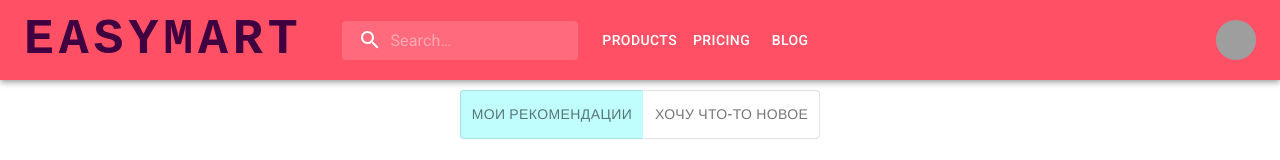
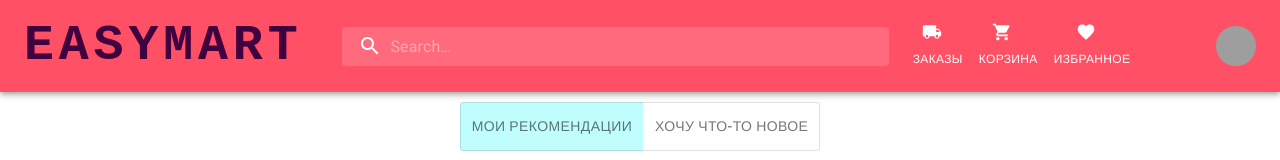
Before and after one commit to vldstkn/hakaton, a React (Vite) app in the folder Frontend/: page / in a window 1280 px wide. Shown: the top 160 px of the page. Built offline with nearby package versions, Linux system fonts and the light colour scheme; grey boxes are pictures that could not be loaded; a web font is replaced by a local one.

Commit message:
NavBar
1. Растянул поле поиска
2. добавил кнопки справа

```diff
--- a/Frontend/src/components/NavBar.tsx
+++ b/Frontend/src/components/NavBar.tsx
@@ -1,5 +1,6 @@
 import * as React from 'react';
 import AppBar from '@mui/material/AppBar';
+
 import Box from '@mui/material/Box';
 import Toolbar from '@mui/material/Toolbar';
 import IconButton from '@mui/material/IconButton';
@@ -13,10 +14,20 @@ import Tooltip from '@mui/material/Tooltip';
 import MenuItem from '@mui/material/MenuItem';
 import { alpha, InputBase } from '@mui/material';
 import SearchIcon from '@mui/icons-material/Search';
+import FavoriteIcon from '@mui/icons-material/Favorite';
+import ShoppingCartIcon from '@mui/icons-material/ShoppingCart';
+import LocalShippingIcon from '@mui/icons-material/LocalShipping';
+
 //import for mui theme
 import { styled } from "@mui/material/styles";
 
-const pages = ['Products', 'Pricing', 'Blog'];
+
+const pages = [
+  {pageName:'Заказы', IconName: LocalShippingIcon},
+  {pageName:'Корзина', IconName: ShoppingCartIcon},
+  {pageName:'Избранное', IconName: FavoriteIcon},
+
+]
 const settings = ['Profile', 'Account', 'Dashboard', 'Logout'];
 
 const Search = styled('div')(({ theme }) => ({
@@ -35,7 +46,7 @@ const Search = styled('div')(({ theme }) => ({
     },
   }));
 
-  const SearchIconWrapper = styled('div')(({ theme }) => ({
+  const IconWrapper = styled('div')(({ theme }) => ({
     padding: theme.spacing(0, 2),
     height: '100%',
     position: 'absolute',
@@ -87,7 +98,7 @@ function ResponsiveAppBar() {
             variant="h6"
             noWrap
             component="a"
-            href="#app-bar-with-responsive-menu"
+            href="../MainPage.tsx"
             sx={{
               mr: 2,
               display: { xs: 'none', md: 'flex' },
@@ -101,49 +112,15 @@ function ResponsiveAppBar() {
           >
             EASYMART
           </Typography>
-          <Search>
-            <SearchIconWrapper>
+          <Search sx={{ flexGrow: 8}}>
+            <IconWrapper>
               <SearchIcon />
-            </SearchIconWrapper>
+            </IconWrapper>
             <StyledInputBase
               placeholder="Search…"
               inputProps={{ 'aria-label': 'search' }}
             />
           </Search>
-          <Box sx={{ flexGrow: 1, display: { xs: 'flex', md: 'none' } }}>
-            <IconButton
-              size="large"
-              aria-label="account of current user"
-              aria-controls="menu-appbar"
-              aria-haspopup="true"
-              onClick={handleOpenNavMenu}
-              color="inherit"
-            >
-              <MenuIcon />
-            </IconButton>
-            <Menu
-              id="menu-appbar"
-              anchorEl={anchorElNav}
-              anchorOrigin={{
-                vertical: 'bottom',
-                horizontal: 'left',
-              }}
-              keepMounted
-              transformOrigin={{
-                vertical: 'top',
-                horizontal: 'left',
-              }}
-              open={Boolean(anchorElNav)}
-              onClose={handleCloseNavMenu}
-              sx={{ display: { xs: 'block', md: 'none' } }}
-            >
-              {pages.map((page) => (
-                <MenuItem key={page} onClick={handleCloseNavMenu}>
-                  <Typography sx={{ textAlign: 'center' }}>{page}</Typography>
-                </MenuItem>
-              ))}
-            </Menu>
-          </Box>
           {/* <AdbIcon sx={{ display: { xs: 'flex', md: 'none' }, mr: 1 }} /> */}
           <Typography
             variant="h5"
@@ -163,14 +140,12 @@ function ResponsiveAppBar() {
           >
             LOGO
           </Typography>
-          <Box sx={{ flexGrow: 1, display: { xs: 'none', md: 'flex' } }}>
+          <Box sx={{ flexGrow: 2, display: { xs: '2', md: 'flex' } }}>
             {pages.map((page) => (
-              <Button
-                key={page}
+              <Button startIcon={<page.IconName/>}
                 onClick={handleCloseNavMenu}
-                sx={{ my: 2, color: 'white', display: 'block' }}
-              >
-                {page}
+                sx={{ my: 2, color: 'white', display: 'block', fontSize:'12px' }}
+              > {page.pageName}
               </Button>
             ))}
           </Box>
```
Also changed, not shown: Frontend/src/components/NavBar.css (added, +7 -0 lines).
